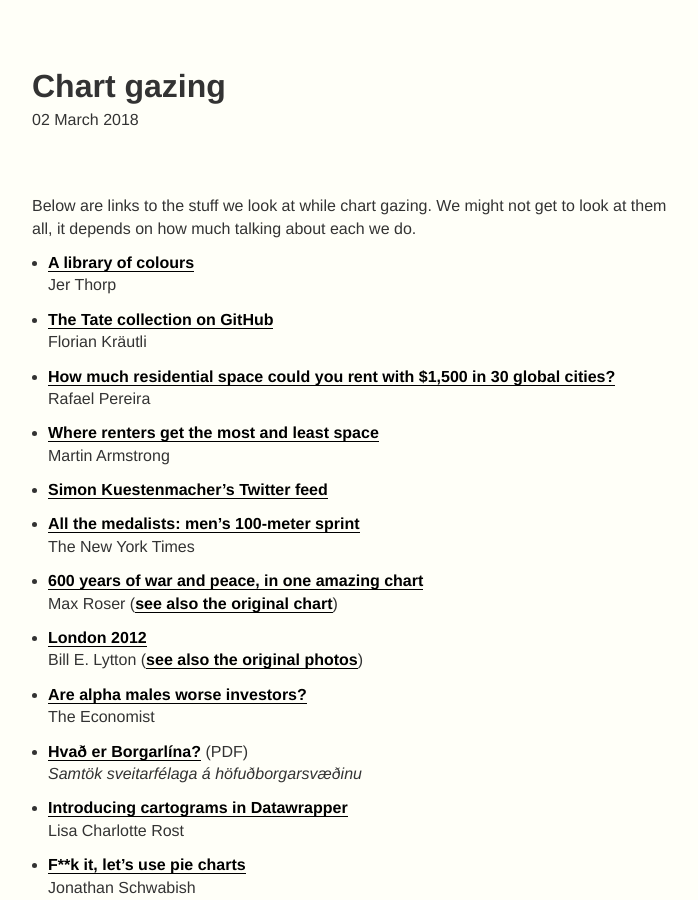
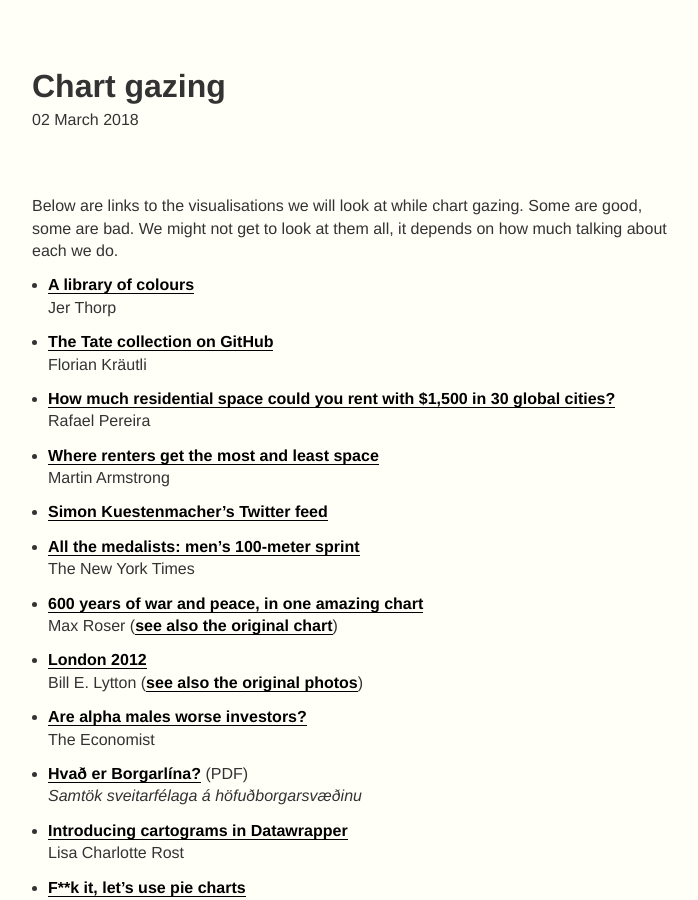
Before and after one commit to flother/data-acq-viz, a Jekyll site: the page built from 2018/chart-gazing.md, in a window 1280 px wide and 900 px high. Shown: the whole window, without its empty margins (288-986 px from the left). Built offline with Jekyll 4.4.1, drawn with Linux system fonts in a browser that asks for light colours.

Commit message:
Added note to explain links are both good and bad

```diff
--- a/2018/chart-gazing.md
+++ b/2018/chart-gazing.md
@@ -4,7 +4,7 @@
 layout: 2018
 ---
 
-Below are links to the stuff we look at while chart gazing. We might not get to look at them all, it depends on how much talking about each we do.
+Below are links to the visualisations we will look at while chart gazing. Some are good, some are bad. We might not get to look at them all, it depends on how much talking about each we do.
 
 - [A library of colours](https://medium.com/@blprnt/a-library-of-colors-5953577a26c0)
   Jer Thorp
```
